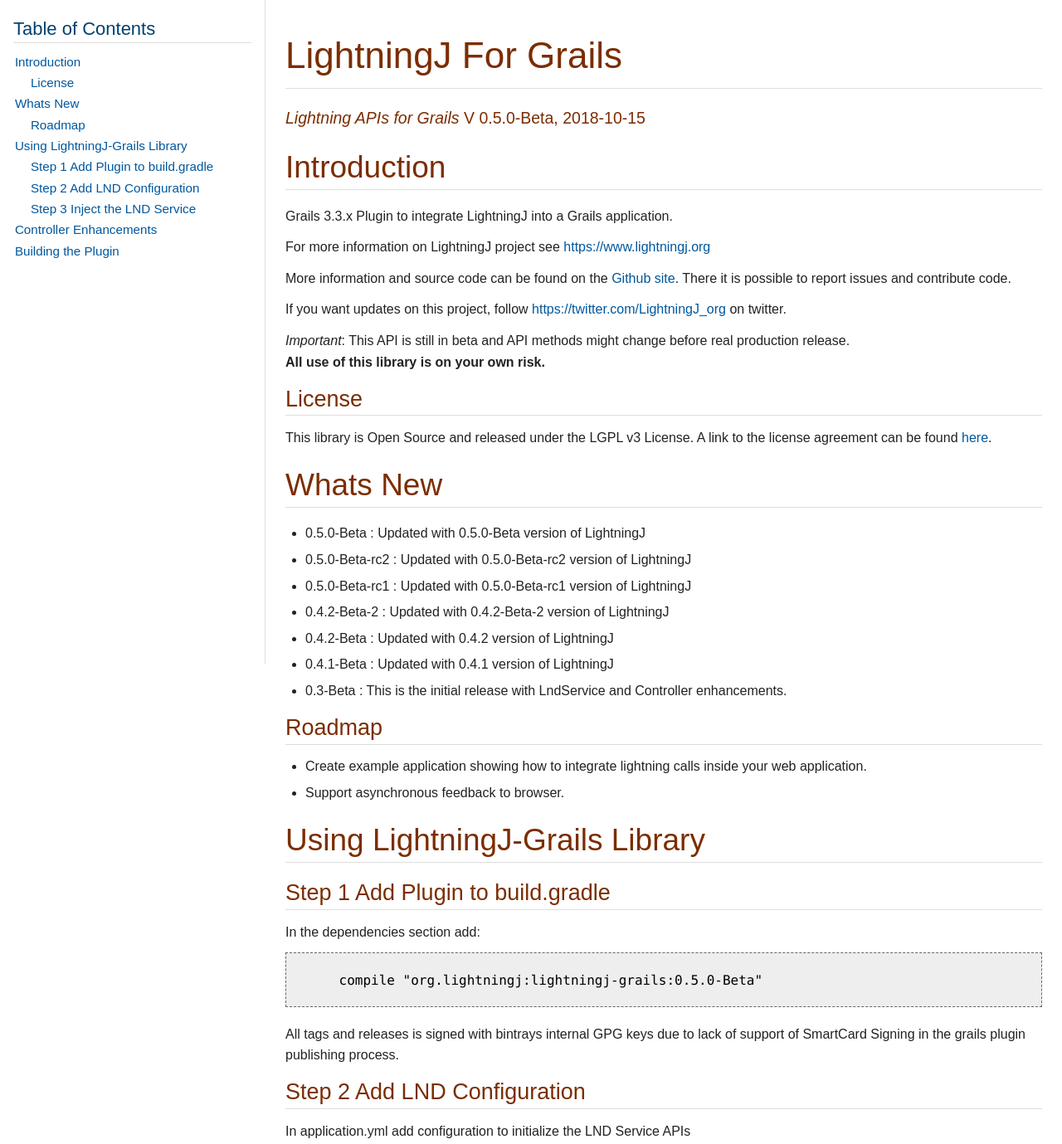
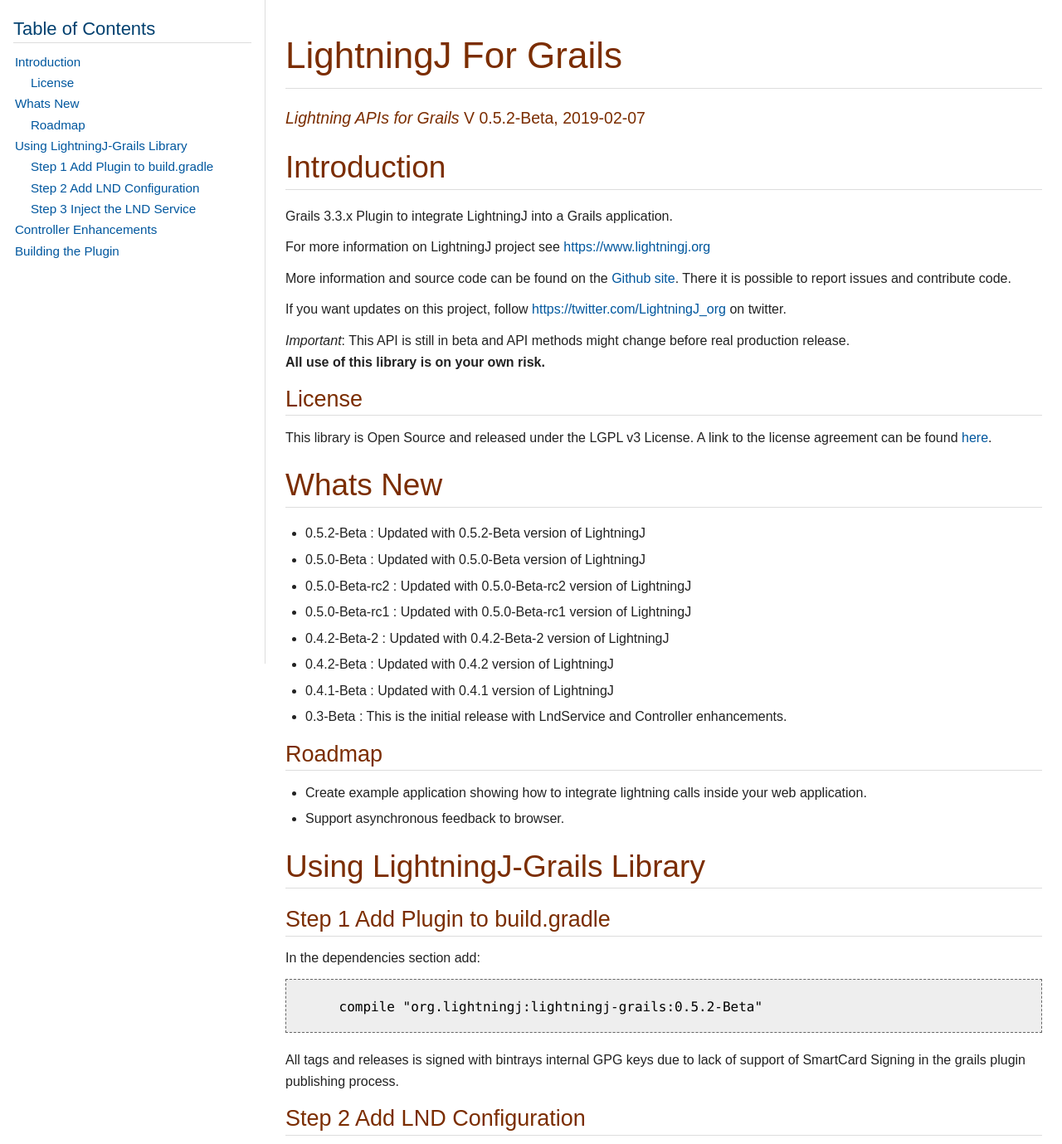
Before and after one commit to lightningj-org/lightningj-grails, a plain HTML site: page index.html in a window 1280 px wide. Shown: the top 1379 px of the page at 83% size. Drawn offline with nearby package versions, Linux system fonts and the light colour scheme.

Commit message:
Publishing a new page

```diff
--- a/index.html
+++ b/index.html
@@ -759,7 +759,7 @@ p.tableblock.header { color: #6d6e71; }
 <div class="sectionbody">
 <div class="paragraph">
 <p><em>Lightning APIs for Grails</em>
-V 0.5.0-Beta, 2018-10-15</p>
+V 0.5.2-Beta, 2019-02-07</p>
 </div>
 </div>
 </div>
@@ -797,6 +797,9 @@ to the license agreement can be found <a href="LICENSE.txt">here</a>.</p>
 <div class="sectionbody">
 <div class="ulist">
 <ul>
+<li>
+<p>0.5.2-Beta     : Updated with 0.5.2-Beta version of LightningJ</p>
+</li>
 <li>
 <p>0.5.0-Beta     : Updated with 0.5.0-Beta version of LightningJ</p>
 </li>
@@ -845,7 +848,7 @@ to the license agreement can be found <a href="LICENSE.txt">here</a>.</p>
 </div>
 <div class="listingblock">
 <div class="content">
-<pre>    compile "org.lightningj:lightningj-grails:0.5.0-Beta"</pre>
+<pre>    compile "org.lightningj:lightningj-grails:0.5.2-Beta"</pre>
 </div>
 </div>
 <div class="paragraph">
@@ -987,7 +990,7 @@ cd lightningj-grails
 </div>
 <div id="footer">
 <div id="footer-text">
-Last updated 2018-10-15 14:28:51 CEST
+Last updated 2019-02-07 19:29:49 CET
 </div>
 </div>
 <link rel="stylesheet" href="https://cdnjs.cloudflare.com/ajax/libs/highlight.js/9.12.0/styles/github.min.css">
```
